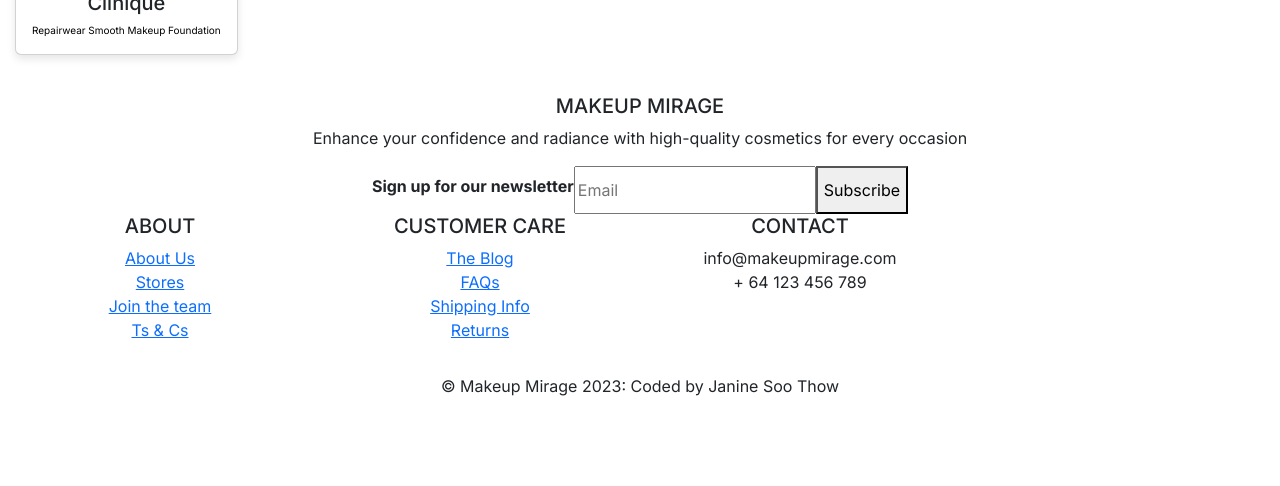
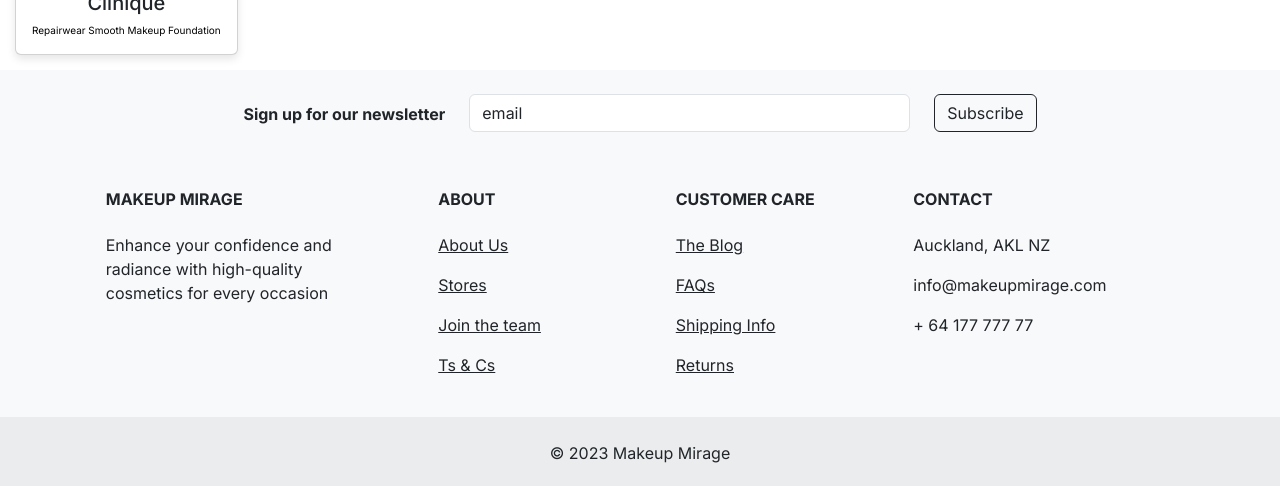
Before and after one commit to JanineSooThow/React-mini-project-makeup-store, a Next.js app in the folder mini-project-2/: page / in a window 1280 px wide. Shown: the part 1368-1854 px from the top of the page. Before the commit the page ends 1782 px from the top, so only its background shows below. Built offline with nearby package versions, Linux system fonts and the light colour scheme.

Commit message:
saturday mane

```diff
--- a/mini-project-2/package.json
+++ b/mini-project-2/package.json
@@ -15,6 +15,7 @@
     "bootstrap": "^5.3.0",
     "eslint": "8.42.0",
     "eslint-config-next": "13.4.5",
+    "mdb-react-ui-kit": "^6.1.0",
     "next": "13.4.5",
     "react": "18.2.0",
     "react-bootstrap": "^2.7.4",
--- a/mini-project-2/src/components/Footer.jsx
+++ b/mini-project-2/src/components/Footer.jsx
@@ -1,60 +1,115 @@
-import React from "react"
+import React from "react";
+import { MDBFooter, MDBContainer, MDBRow, MDBCol, MDBInput, MDBBtn} from 'mdb-react-ui-kit';
 
-const Footer = () => <footer className="page-footer font-small blue pt-4">
-    <div className="container-fluid text-center text-md-left">
-        <div className="row">
-            <div className="col-md-0 mt-md-0 mt-3">
-                <h5 className="text-uppercase">MAKEUP MIRAGE</h5>
-                <p>Enhance your confidence and radiance with high-quality cosmetics for every occasion</p>
-            </div>
+export default function Footer() {
+  return (
+    <MDBFooter bgColor='light' className='text-center text-dark text-lg-left'>
+      <MDBContainer className='p-4 pb-0'>
+        <form action=''>
+          <MDBRow className='d-flex justify-content-center'>
+            <MDBCol size='auto' className='mb-4 mb-md-0'>
+              <p className='pt-2'>
+                <strong>Sign up for our newsletter</strong>
+              </p>
+            </MDBCol>
 
-            <hr className="clearfix w-100 d-md-none pb-0"/>
+            <MDBCol md='5' size='12' className='mb-4 mb-md-0'>
+                <MDBInput type='text' id='form5Example2' input="email" placeholder="Email" value="email" />
+            </MDBCol>
 
-            <div className="col-md-0 mt-md-0 mt-3">
-                <form className='d-flex justify-content-center'>
-                    <p className='pt-2'>
-                        <strong>Sign up for our newsletter</strong>
-                    </p>
-                        <input type="email" placeholder="Email" />
-                        <button type="submit">Subscribe</button>
-                </form>
-            </div>
+           {/*Subscribe button*/}
+            <MDBCol size='auto' className='mb-4 mb-md-0'>
+              <MDBBtn outline color='dark'>
+                Subscribe
+              </MDBBtn>
+            </MDBCol>
+          </MDBRow>
+        </form>
+      </MDBContainer>
 
+      <section className=''>
+        <MDBContainer className='text-center text-md-start mt-5'>
+          <MDBRow className='mt-3'>
+            <MDBCol md='3' lg='4' xl='3' className='mx-auto mb-4'>
+              <h6 className='text-uppercase fw-bold mb-4'>
+                MAKEUP MIRAGE
+              </h6>
+              <p>
+                Enhance your confidence and radiance with high-quality cosmetics for every occasion
+              </p>
+            </MDBCol>
 
-            <div className="col-md-3 mb-md-0 mb-3">
-                <h5 className="text-uppercase">ABOUT</h5>
-                <ul className="list-unstyled">
-                    <li><a href="#!">About Us</a></li>
-                    <li><a href="#!">Stores</a></li>
-                    <li><a href="#!">Join the team</a></li>
-                    <li><a href="#!">Ts & Cs </a></li>
-                </ul>
-            </div>
+          {/*ABOUT Column */}
+            <MDBCol md='2' lg='2' xl='2' className='mx-auto mb-4'>
+              <h6 className='text-uppercase fw-bold mb-4'>ABOUT</h6>
+              <p>
+                <a href='#!' className='text-reset'>
+                  About Us
+                </a>
+              </p>
+              <p>
+                <a href='#!' className='text-reset'>
+                  Stores
+                </a>
+              </p>
+              <p>
+                <a href='#!' className='text-reset'>
+                  Join the team
+                </a>
+              </p>
+              <p>
+                <a href='#!' className='text-reset'>
+                  Ts & Cs
+                </a>
+              </p>
+            </MDBCol>
 
-            <div className="col-md-3 mb-md-0 mb-3">
-                <h5 className="text-uppercase">CUSTOMER CARE</h5>
-                <ul className="list-unstyled">
-                    <li><a href="#!">The Blog</a></li>
-                    <li><a href="#!">FAQs</a></li>
-                    <li><a href="#!">Shipping Info</a></li>
-                    <li><a href="#!">Returns</a></li>
+          {/*CUSTOMER CARE column*/}
+            <MDBCol md='3' lg='2' xl='2' className='mx-auto mb-4'>
+              <h6 className='text-uppercase fw-bold mb-4'>CUSTOMER CARE</h6>
+              <p>
+                <a href='#!' className='text-reset'>
+                  The Blog
+                </a>
+              </p>
+              <p>
+                <a href='#!' className='text-reset'>
+                  FAQs
+                </a>
+              </p>
+              <p>
+                <a href='#!' className='text-reset'>
+                  Shipping Info
+                </a>
+              </p>
+              <p>
+                <a href='#!' className='text-reset'>
+                  Returns
+                </a>
+              </p>
+            </MDBCol>
 
-                </ul>
-            </div>
+          {/*CONTACT Column*/}
+            <MDBCol md='4' lg='3' xl='3' className='mx-auto mb-md-0 mb-4'>
+              <h6 className='text-uppercase fw-bold mb-4'>CONTACT</h6>
+              <p>
+                Auckland, AKL NZ
+              </p>
+              <p>
+                info@makeupmirage.com
+              </p>
+              <p>
+                + 64 177 777 77
+              </p>
 
-            <div className="col-md-3 mb-md-0 mb-3">
-                <h5 className="text-uppercase">CONTACT</h5>
-                <ul className="list-unstyled">
-                    <li>info@makeupmirage.com</li>
-                    <li>+ 64 123 456 789 </li>
-                </ul>
-            </div>
-        </div>
-    </div>
+            </MDBCol>
+          </MDBRow>
+        </MDBContainer>
+      </section>
 
-    <div className="footer-copyright text-center py-3">© Makeup Mirage 2023: Coded by Janine Soo Thow
-    </div>
-
-</footer>
-
-export default Footer
+      <div className='text-center p-4' style={{ backgroundColor: 'rgba(0, 0, 0, 0.05)' }}>
+        © 2023 Makeup Mirage
+      </div>
+    </MDBFooter>
+  );
+}
--- a/mini-project-2/src/components/Header.jsx
+++ b/mini-project-2/src/components/Header.jsx
@@ -1,3 +1,4 @@
+import React from 'react';
 import Container from 'react-bootstrap/Container';
 import Nav from 'react-bootstrap/Nav';
 import Navbar from 'react-bootstrap/Navbar';
```
Also changed, not shown: 1 other file (tests, documents, lock files or other folders).
